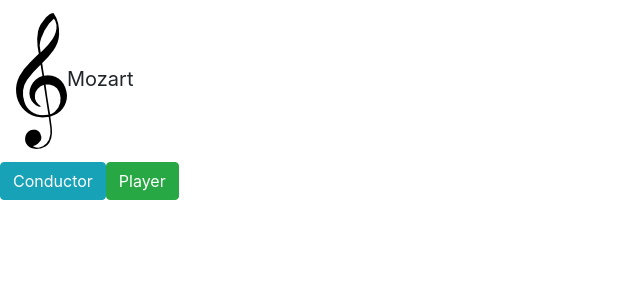
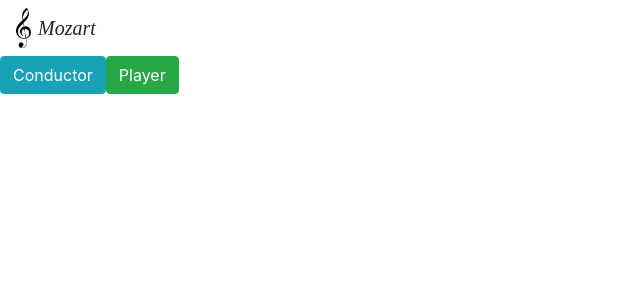
Before and after one commit to moz-art/bach, a React (Create React App) app: page / in a window 1280 px wide. Shown: the top 300 px of the page, without its empty margins (0-640 px from the left). Built offline with nearby package versions, Linux system fonts and the light colour scheme.

Commit message:
use styled component to create MozartHeader

```diff
--- a/src/App.js
+++ b/src/App.js
@@ -1,14 +1,12 @@
 import React, { PureComponent } from 'react';
-import { Button, Navbar, NavbarBrand } from 'reactstrap';
-import gclef from './images/gclef.png';
+import { Button } from 'reactstrap';
+import MozartHeader from './components/MozartHeader';
 
 class App extends PureComponent {
   render() {
     return (
       <section>
-        <Navbar light>
-          <NavbarBrand><img alt='clef logo' src={gclef}/>Mozart</NavbarBrand>
-        </Navbar>
+        <MozartHeader />
         <Button color='info'>Conductor</Button>
         <Button color='success'>Player</Button>
       </section>
--- /dev/null
+++ b/src/components/MozartHeader.js
@@ -0,0 +1,26 @@
+import React from 'react';
+import styled from 'styled-components';
+import { Navbar, NavbarBrand } from 'reactstrap';
+import gclef from '../images/gclef.png'
+
+const StyledNavbar = styled(Navbar)`
+  max-height: 80px;
+`;
+const MozartBrand = styled(NavbarBrand)`
+  font-family: 'IM Fell English SC', serif;
+  font-style: italic;
+  font-weight: 300;
+  line-height: 1.5;
+  padding-left: 22px;
+  background-image: url('${gclef}');
+  background-size: auto 100%;
+  background-repeat: no-repeat;
+`;
+
+export default (props) => {
+  return (
+    <StyledNavbar light>
+      <MozartBrand>Mozart</MozartBrand>
+    </StyledNavbar>
+  );
+};
```
